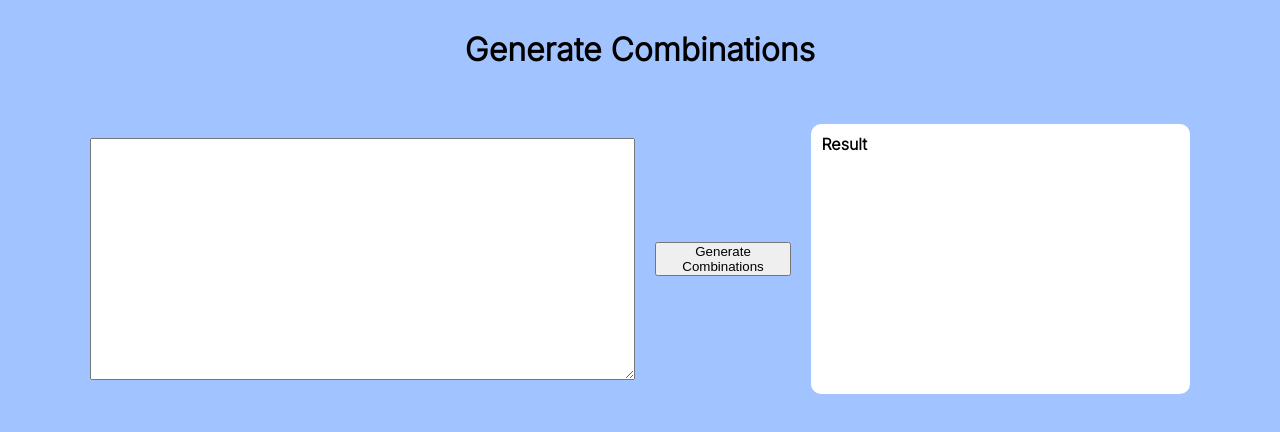
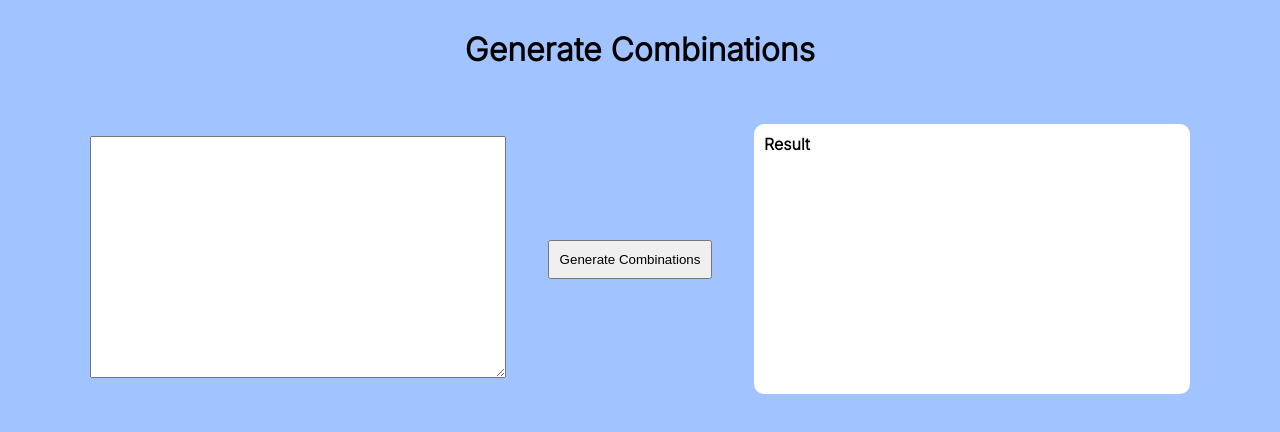
Before and after one commit to Harshaou/able.do, a React (Create React App) app: page / in a window 1280 px wide. Shown: the top 432 px of the page. Built offline with nearby package versions, Linux system fonts and the light colour scheme.

Commit message:
displaying out

```diff
--- a/src/App.js
+++ b/src/App.js
@@ -10,6 +10,7 @@ function App() {
       let inputData = JSON.parse(jsonInput);
       let result = generateCombinations(inputData.attributes);
       setOutput(result);
+      console.log(result);
     } catch (error) {
       alert('Invalid JSON');
     }
@@ -19,16 +20,31 @@ function App() {
     <div className="container">
       <h1 className="title">Generate Combinations</h1>
       <div className="contain">
+        <div className="input-section">
           <textarea
+            className="input-area"
             value={jsonInput || ''}
             onChange={(e) => setJsonInput(e.target.value)}
             rows="16"
-          cols="70"
           />
+        </div>
+        <div className="btn-section">
           <button onClick={handleChange}>Generate Combinations</button>
-        <div className="display">
+        </div>
+        <div className="display-section">
           <h4>Result</h4>
-          <p>{output}</p>
+          {output?.length > 0 &&
+            output.map((arr, index) =>
+              arr.map((item) => {
+                return (
+                  <div key={index}>
+                    <p style={{ display: 'inline' }}>
+                      {item.color}, {item.length}, {item.finish}
+                    </p>
+                  </div>
+                );
+              })
+            )}
         </div>
       </div>
     </div>
--- a/src/helperFunction.js
+++ b/src/helperFunction.js
@@ -28,13 +28,9 @@ const generateCombinations = (arr) => {
       }
     }
     helper([], 0);
-    return r.flat();
+    return r;
   }
-  let result = createCombinations(...outerArgs);
-  return JSON.stringify(result)
-    .slice(1, -1)
-    .replace(/[{}]/g, '')
-    .replaceAll(',', '|');
+  return createCombinations(...outerArgs);
 };
 
 export default generateCombinations;
--- a/src/index.css
+++ b/src/index.css
@@ -33,10 +33,37 @@ h1,h2{
     justify-content: space-between;
 }
 
-.display{
-    width: 400px;
+.input-section{
+    flex: 4;
+    width: 100%;
+}
+
+.input-area{
+    width: 100%;
+}
+
+.btn-section{
+    flex: 2;
+    display: grid;
+    place-items: center;
+}
+
+.btn-section button{
+    padding: 10px;
+}
+
+.display-section{
+    flex: 4;
     min-height: 270px;
     background-color: white;
     border-radius: 10px;
     padding: 10px;
+    overflow: scroll;
 }
+
+.display-section p{
+    max-width: 400px;
+
+    overflow: scroll;
+
+}
```
Lines whose indentation alone changed are shown as unchanged.
